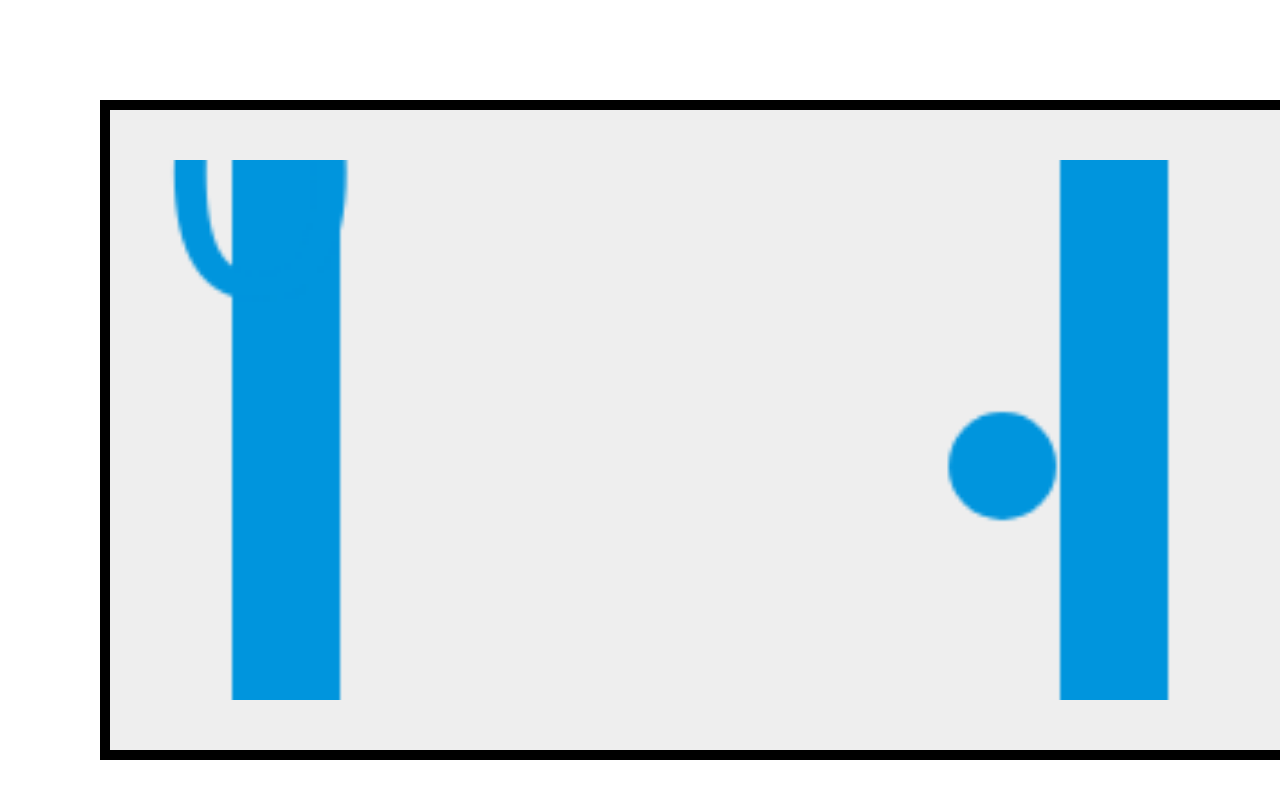
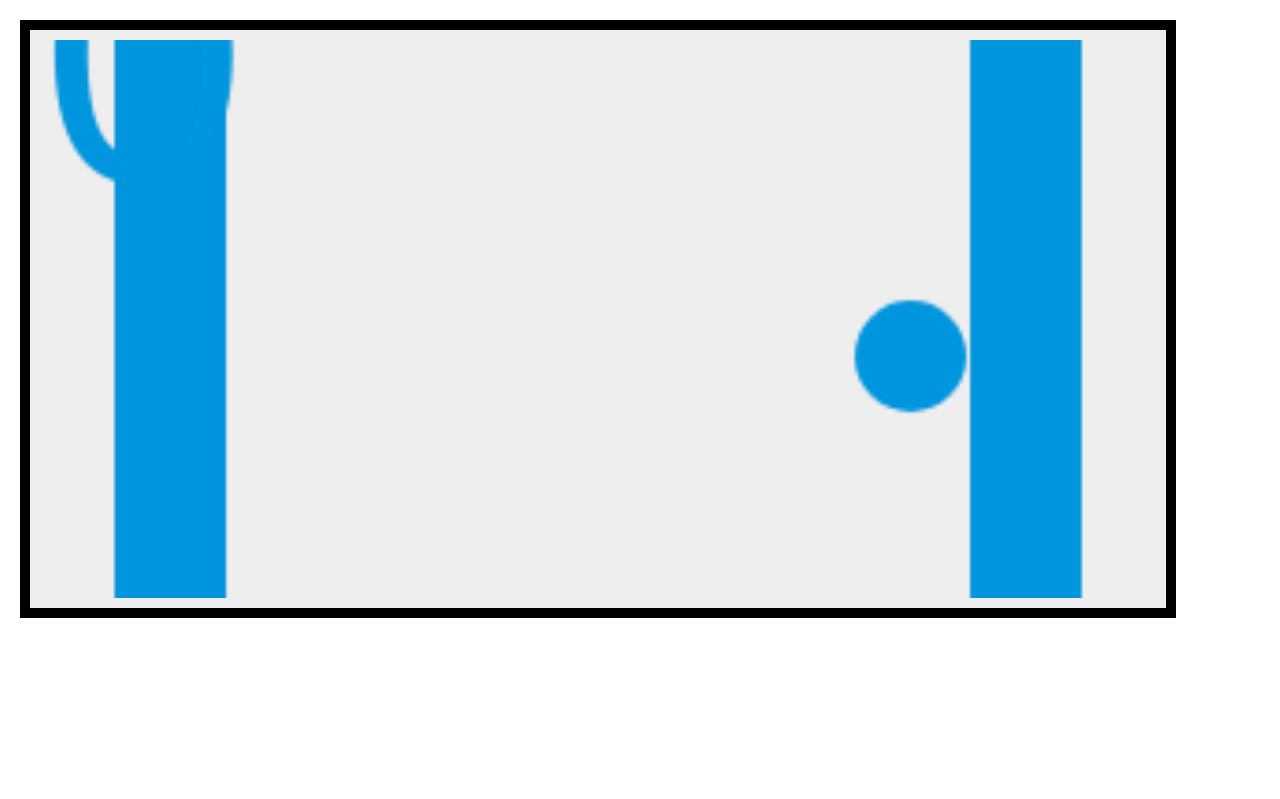
Before and after one commit to Collin-Thornton/pong, a Jekyll site: the page index.html, which Jekyll copies as it is, in a window 1280 px wide. Shown: the top 799 px of the page. Built offline with Jekyll 4.4.1, drawn with Linux system fonts in a browser that asks for light colours.

Commit message:
Update index.html

```diff
--- a/index.html
+++ b/index.html
@@ -5,12 +5,12 @@
 	<meta name="viewport" content="width=device-width, initial-scale=1.0">
 	<title>Game for Humanities</title>
 	<style>
-		* { padding: 50px 50px 50px 50px; margin: 0; }
+		* { padding: 10px 10px 10px 10px; margin: 0; }
 		canvas { background: #eee; }
 
 		#game {
-			width: 100%;
-			height: 100%;
+			width: 90%;
+			height: 90%;
 		}
 	</style>
 </head>
```
